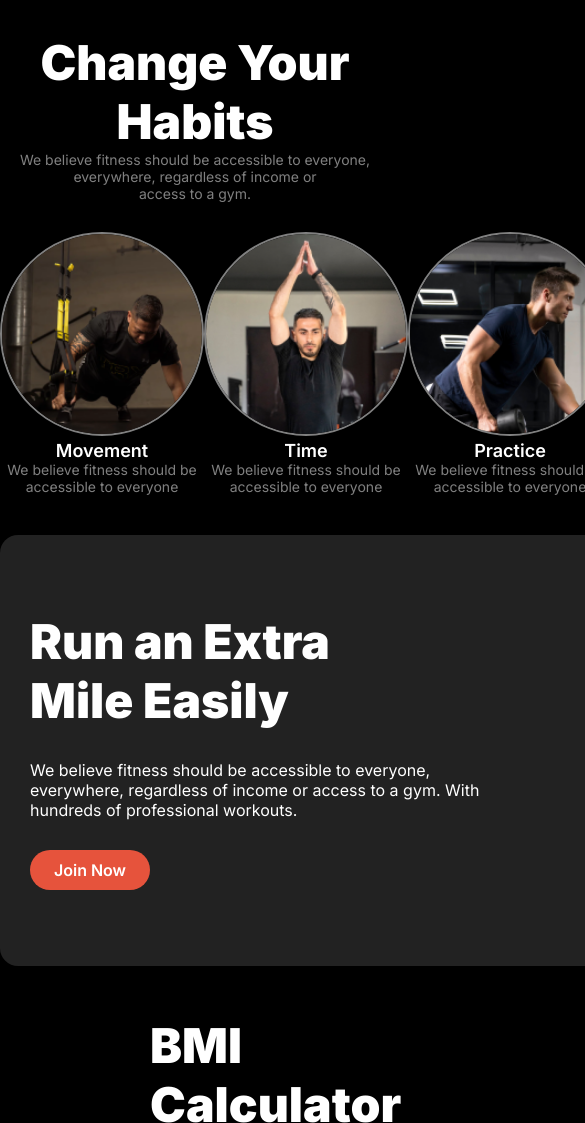
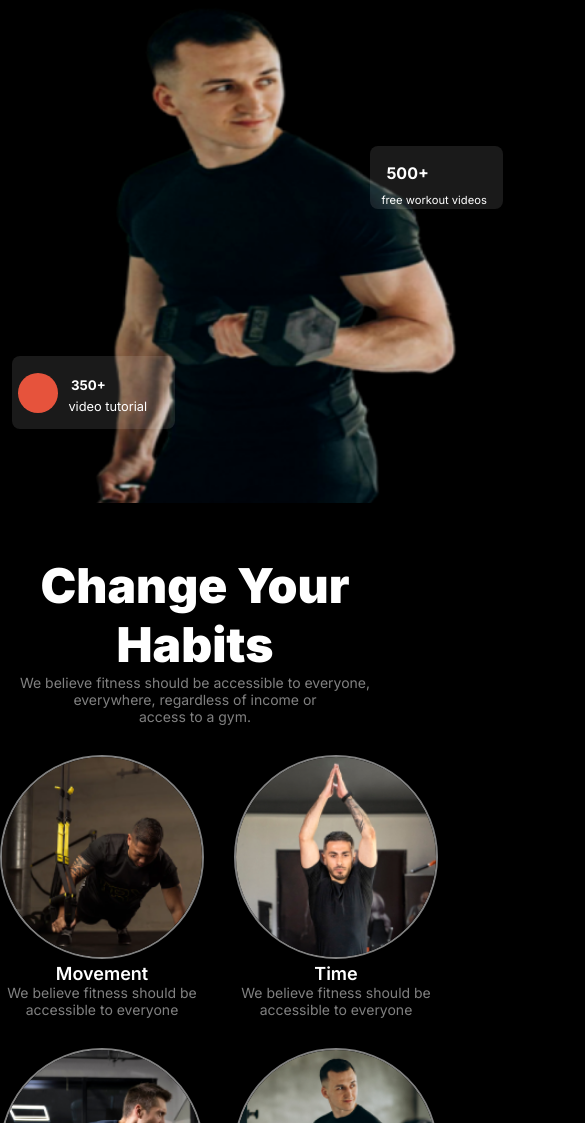
Before and after one commit to Maptaul/assignment-two-github, a plain HTML site: page index.html in a window 390 px wide. Shown: the part 877-2000 px from the top of the page, 585 px wide, since content can reach past the window. Drawn offline with Linux system fonts and the light colour scheme.

Commit message:
respnsive start

```diff
--- a/style/style.css
+++ b/style/style.css
@@ -267,7 +267,7 @@ h3{
 }
 
 .run-an{
-    width: 1060px;
+    width: 85%;
     height: 371px;
     margin: 0 auto;
     padding: 30px;
@@ -632,8 +632,53 @@ td{
         display: none;
     }
 
-
     .bar-icon{
         display: block;
     }
+    .title,
+    .tittle-t2,
+    .banner-main,
+    .banner-image-container,
+    .change-habit,
+    .change-content,
+    .change-container
+    .run-an{
+        flex-direction: column;
+    }
+
+
+    .banner-image-container{
+        margin: 0 auto;
+        width: 100%;
+    }
+
+    .change-container{
+        display: grid;
+        grid-template-columns: repeat(2, 1fr);
+        gap: 30px;
+        margin: 0 auto;
+    }
+
+    .run-an{
+        width: 90%;
+      border: 1px solid red;
+      /* margin: 0 auto;
+      padding: 20px; */
+    }
+
+    .left-conatiner{
+        width: 100%;
+        margin: 0 auto;
+        border: 1px solid red;
+    }
+    .right-conatiner{
+        width: 100%;
+        margin: 0 auto;
+        border: 1px solid red;
+    }
+
+    .change-title{
+        font-size: 1rem;
+    }
+
 }
```
